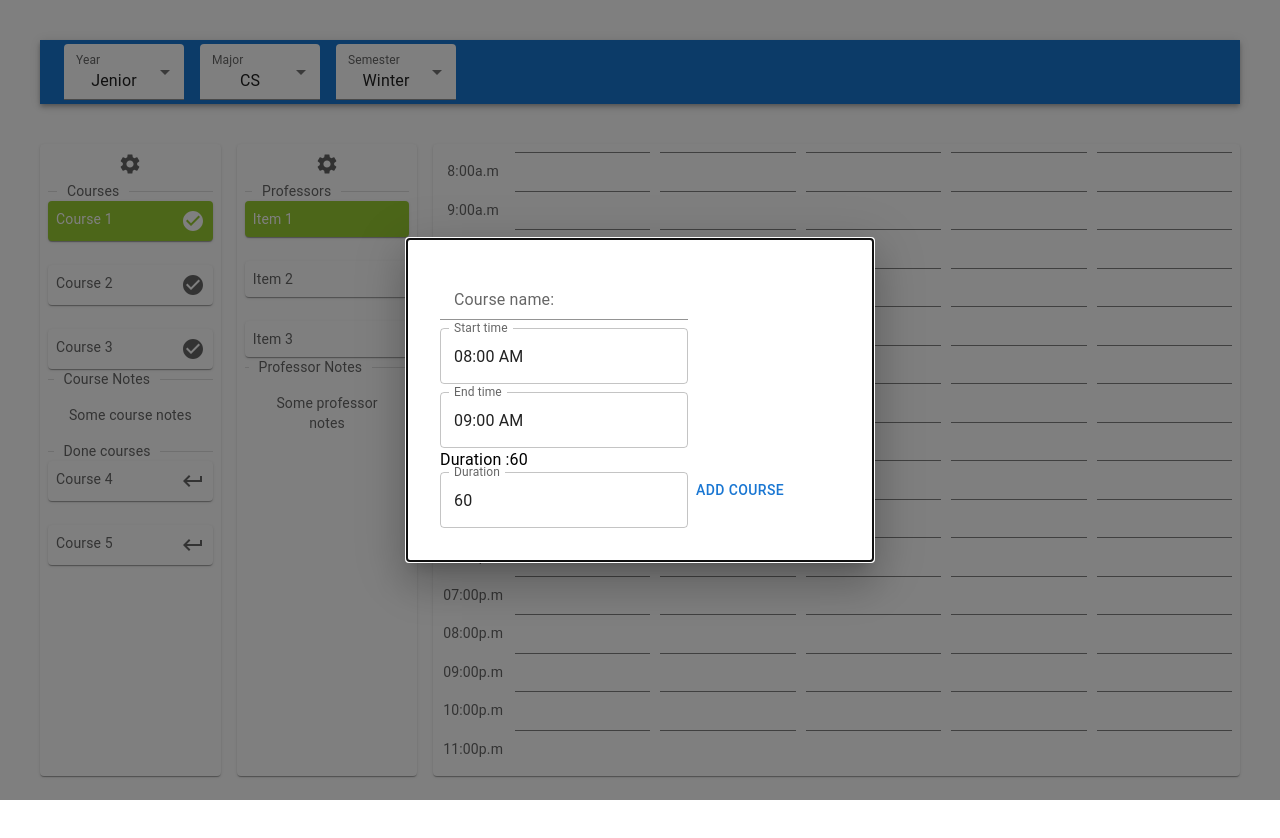
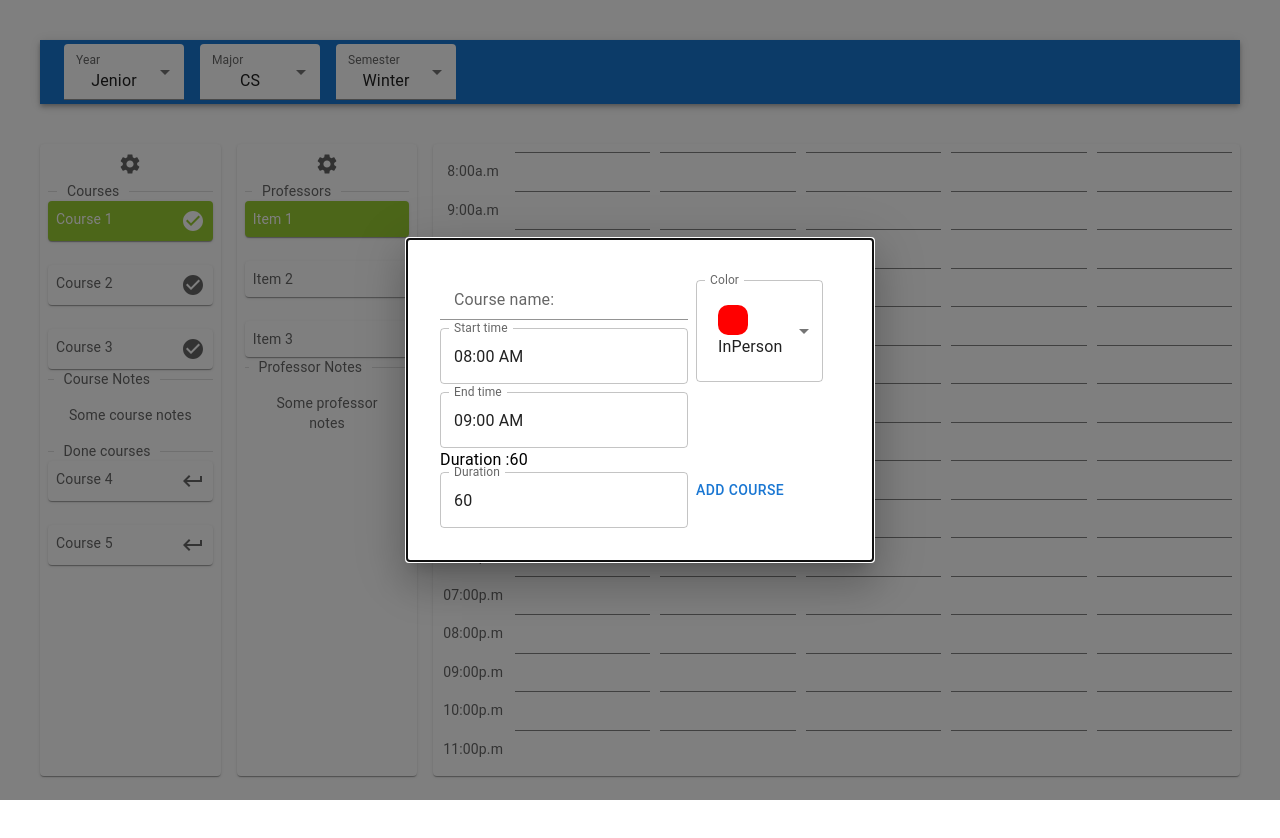
Before and after one commit to omaranBazna/schaduler, a React (Create React App) app: page / in a window 1280 px wide. Both pictures are taken after a click on the element 582 px from the left and 171 px from the top of the page. Shown: the top 838 px of the page. Built offline with nearby package versions, Linux system fonts and the light colour scheme.

Commit message:
add color selector

```diff
--- a/src/components/Week2.js
+++ b/src/components/Week2.js
@@ -14,6 +14,10 @@ import { renderTimeViewClock } from '@mui/x-date-pickers/timeViewRenderers';
 import {TextField} from "@mui/material";
 import ArrowUpwardIcon from '@mui/icons-material/ArrowUpward';
 import ArrowDownwardIcon from '@mui/icons-material/ArrowDownward';
+
+import MenuItem from '@mui/material/MenuItem';
+import Select, { SelectChangeEvent } from '@mui/material/Select';
+
 import dayjs from 'dayjs';
 
 const style = {
@@ -233,6 +237,25 @@ const Week2=()=>{
         setOpen(false)
     }
 
+
+    const colors=[
+      {
+        value:0,
+        color:"red",
+        label:"InPerson"
+      },
+      {
+        value:1,
+        color:"blue",
+        label:"Online"
+      },
+      {
+        value:2,
+        color:"orange",
+        label:"Lab"
+      }
+    ]
+
     const today = dayjs();
 const startTime = dayjs().set('hour', 8).startOf('hour');
 const endTime = dayjs().set('hour', 23).startOf('hour');
@@ -241,6 +264,7 @@ const [selectedStart,setSelectedStart]=useState(startTime)
 const [selectedEnd,setSelectedEnd]=useState(endTime)
 const [currentDay,setCurrentDay]=useState(0)
 const [duration, setDuration] = useState('60');
+const [eventColor,setEventColor]=useState(0)
 
 const handleDurationChange = (event) => {
     const inputValue = event.target.value;
@@ -332,6 +356,32 @@ function addEvent(){
 
 
 </FormControl>
+
+<FormControl sx={{ m: 1, minWidth: 120 }}>
+        <InputLabel id="demo-simple-select-helper-label">Color</InputLabel>
+        <Select
+          labelId="demo-simple-select-helper-label"
+          id="demo-simple-select-helper"
+          value={eventColor}
+          label="Color"
+          onChange={(e)=>{
+
+            setEventColor(e.target.value)
+          }}
+          sx={{p:1 ,display:"flex",gap:2}}
+        >
+
+          {colors.map(item=>{
+         return <MenuItem value={item.value} sx={{p:1 ,display:"flex",gap:2}}>
+
+          <Box component="section" sx={{borderRadius:"10px", background:item.color,height:30,width:30}}></Box>
+          {item.label}
+            </MenuItem>
+        })}
+
+        </Select>
+
+      </FormControl>
 <Typography>
     Duration :
     {(selectedEnd.diff(selectedStart,"minute"))}
```
